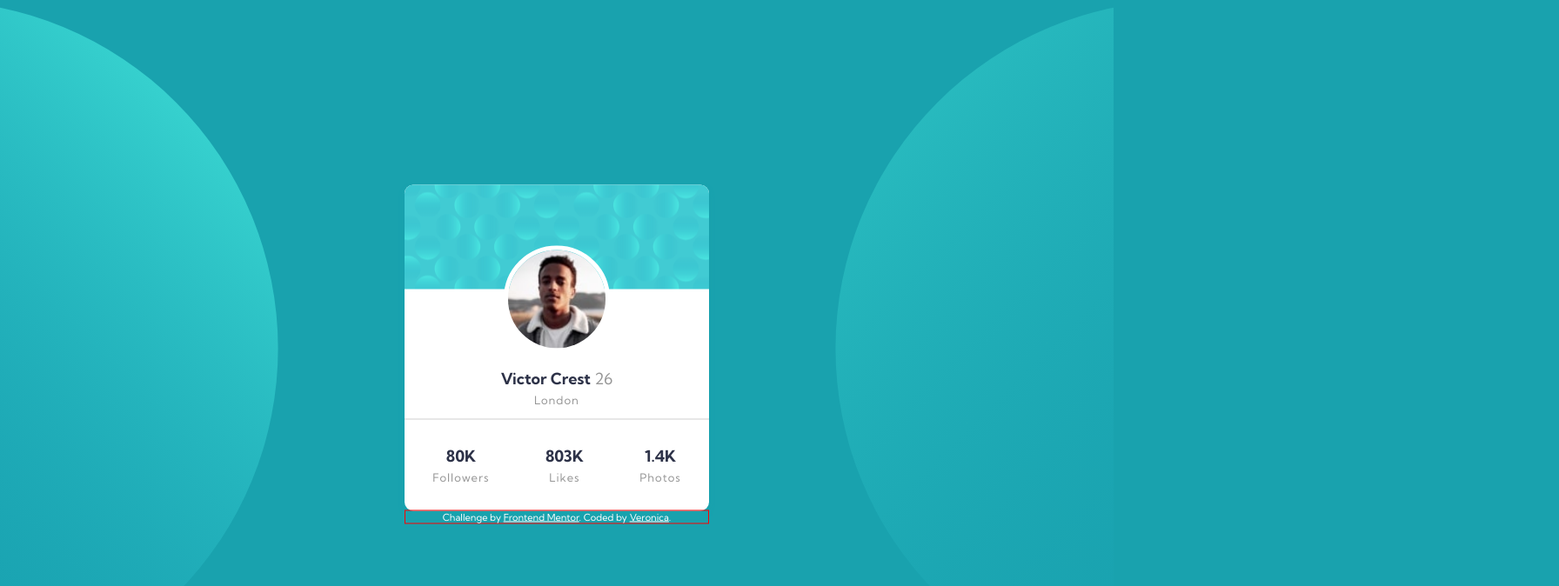
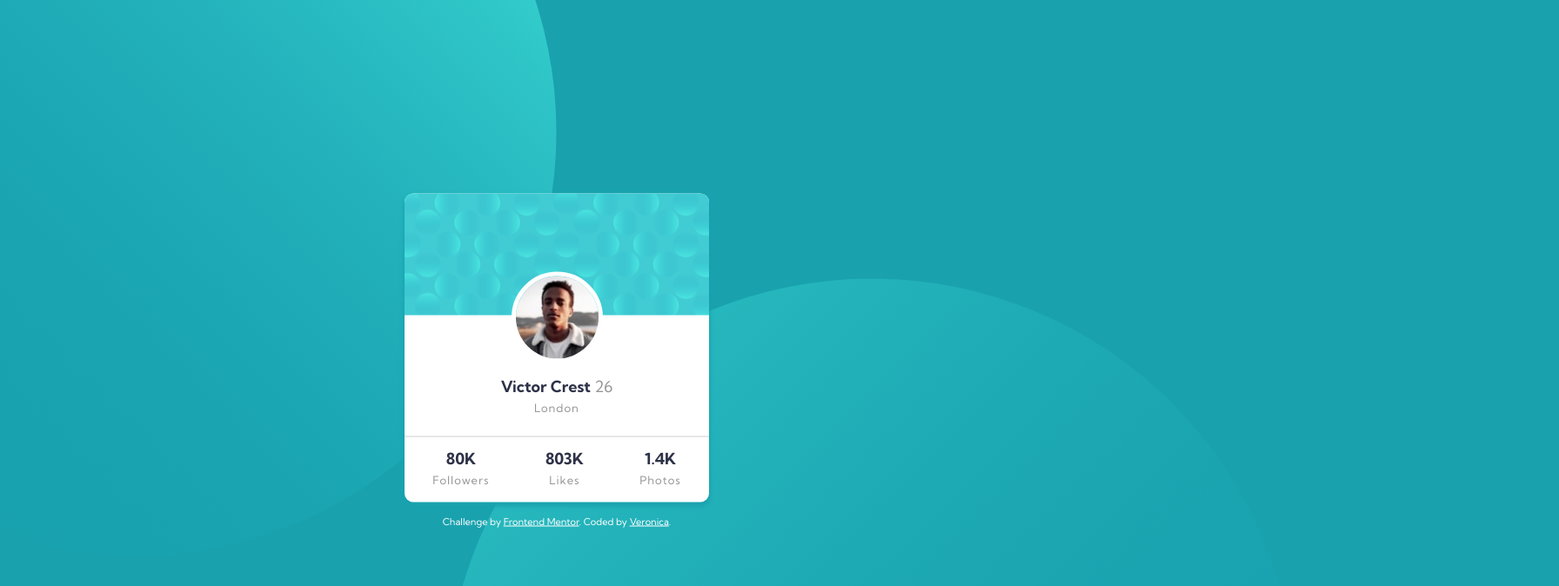
Before and after one commit to VJones2112/frontendmentor_socialcard, a plain HTML site: page index.html in a window 1280 px wide. Shown: the top 674 px of the page at 87% size, 1792 px wide, since content can reach past the window. Drawn offline with Linux system fonts and the light colour scheme.

Commit message:
Tidied up code. Fixed background images.

```diff
--- a/index.html
+++ b/index.html
@@ -19,9 +19,10 @@
 
         <div class="profile__card--top"></div>
 
-        <img src="images/image-victor.jpg" alt="Victor profile picture" class="profile__card--image">
+
 
         <div class="profile__card--middle">
+           <img src="images/image-victor.jpg" alt="Victor profile picture" class="profile__card--image">
             <p class="profile__name">
                 <span class="strong">Victor Crest</span>
                 26<span class="small">London</span>
--- a/style.css
+++ b/style.css
@@ -1,5 +1,5 @@
 
-.attribution { font-size: 11px; text-align: center; color: hsl(0, 0%, 100%); position: relative; top: 15px; border: 1px solid red;}
+.attribution { font-size: 11px; text-align: center; color: hsl(0, 0%, 100%); position: relative; top: 15px; }
 .attribution a { color: hsl(0, 0%, 100%); }
 
 * {
@@ -11,101 +11,79 @@
 
 
 body {
-    background-image: url('images/bg-pattern-top.svg'), url('images/bg-pattern-bottom.svg');
     background-repeat: no-repeat, no-repeat;
     background-position: -100% 240%, 200% -100%;
     background-color: hsl(185, 75%, 39%);
-    background-size: contain;/*  NOT MINE*/
     height: 100vh;
-/*    width: 380px;*/
-/*    width: 100vw;  NOT MINE*/
     text-align: center;
     margin: 0 auto;
     font-family: 'Kumbh Sans', sans-serif;
     font-size: 18px;
     color: hsl(0, 0%, 59%);
-    overflow: hidden; /*  NOT MINE*/
+    overflow: hidden;   /*NOT MINE*/
+}
+
+body::before, body::after {
+    position: absolute;
+    content: '';
+    width: 100vw;
+    height: 100vh;
+}
+body::before {
+    background: url(images/bg-pattern-top.svg) no-repeat bottom right;
+    top:-20%;
+    left:-50%;
+}
+body::after {
+    background: url(images/bg-pattern-bottom.svg) no-repeat top left;
+    top: 40%;
+    left: 40%;
 }
 
 .profile__card {
-    display: flex;
-    flex-direction: column;
-    height: 375px;
+    height: 355px;;
     border-radius: 10px;
     background-color: #fff;
     box-shadow: 0 4px 5px 1px hsl(185, 75%, 39%);
-/*    border: 2px solid red;*/
-    /*  ALL BELOW NOT MINE*/
     position: absolute;
     top: 50%;
     left: 50%;
     transform: translate(-50%, -50%);
     width: 350px;
-/*    padding: 0;*/
+    z-index: 999;
 }
 
 .profile__card--top {
     background: url(images/bg-pattern-card.svg) no-repeat center;
     background-size: cover;
-/*    background-repeat: no-repeat;*/
-/*    background-color: hsl(185, 75%, 39%);*/
-/*    background-blend-mode: overlay;*/
     border-top-left-radius: 10px;
     border-top-right-radius: 10px;
     padding: 60px;
-/*    flex: 1 1 37%;*/
-/*    height: 37%;*/
-/*    border: 2px solid red;*/
+    height: 140px;
 }
 
-.profile__card--image {
+.profile__card--image{
     border-radius: 50%;
     height: auto;
-    width: 35%;
+    width: 30%;
     border: 5px solid #fff;
     position: relative;
     top: -50px;
-    margin: 0 auto;
 }
 
 .profile__card--middle {
     border-bottom: 1px solid #d0d0d0;
-    display: flex;
-    flex-direction: column;
-    height: 100px;
-/*    border: 2px solid green;*/
-    position: relative;
-    top: -40px;
-    align-items: center;
-    justify-content: center;
+    height: 140px;
 }
 
-.profile__card--middle p {
-/*    position: relative;*/
-/*    top: -30px;*/
-/*    line-height: 150%;*/
-/*    border: 1px solid red;*/
-}
+.profile__card--middle p { margin-top: -40px; }
 
 .profile__card--bottom {
-/*    border: 1px solid red;*/
     display: flex;
-    flex: 1;
     justify-content: space-around;
     align-items: center;
-/*    padding: 0;*/
     height: 75px;
-        position: relative;
-    top: -10px;
-/*    margin: auto auto;*/
-/*    margin-top: 2px;*/
-/*    line-height: 120%;*/
-/*    height: 320px;*/
-/*    height: 25%;*/
 }
-
-
-/*.profile__card--bottom p { margin-top: 5px;}*/
 
 .strong {
     font-weight: 700;
@@ -118,34 +96,3 @@ body {
     line-height: 200%;
     letter-spacing: 1px;
 }
-
-
-/*Mobile Screen*/
-/*
-@media screen and (max-width: 550px) {
-    body {
-        background-position: 135% 230%, -30% -85%;
-        background-attachment: fixed;
-    }
-}
-
-@media screen and (max-width: 650px) {
-    body {
-        background-position: 145% 230%, -50% -85%;
-        background-attachment: fixed;
-    }
-}
-
-@media screen and (max-width: 1050px) {
-    body {
-        background-position: 210% 250%, -110% -125%;
-        background-attachment: fixed;
-    }
-}
-
-@media screen and (max-width: 2050px) {
-    body {
-        background-position: -10% 450%, 100% -225%;
-        background-attachment: fixed;
-    }
-}*/
```
